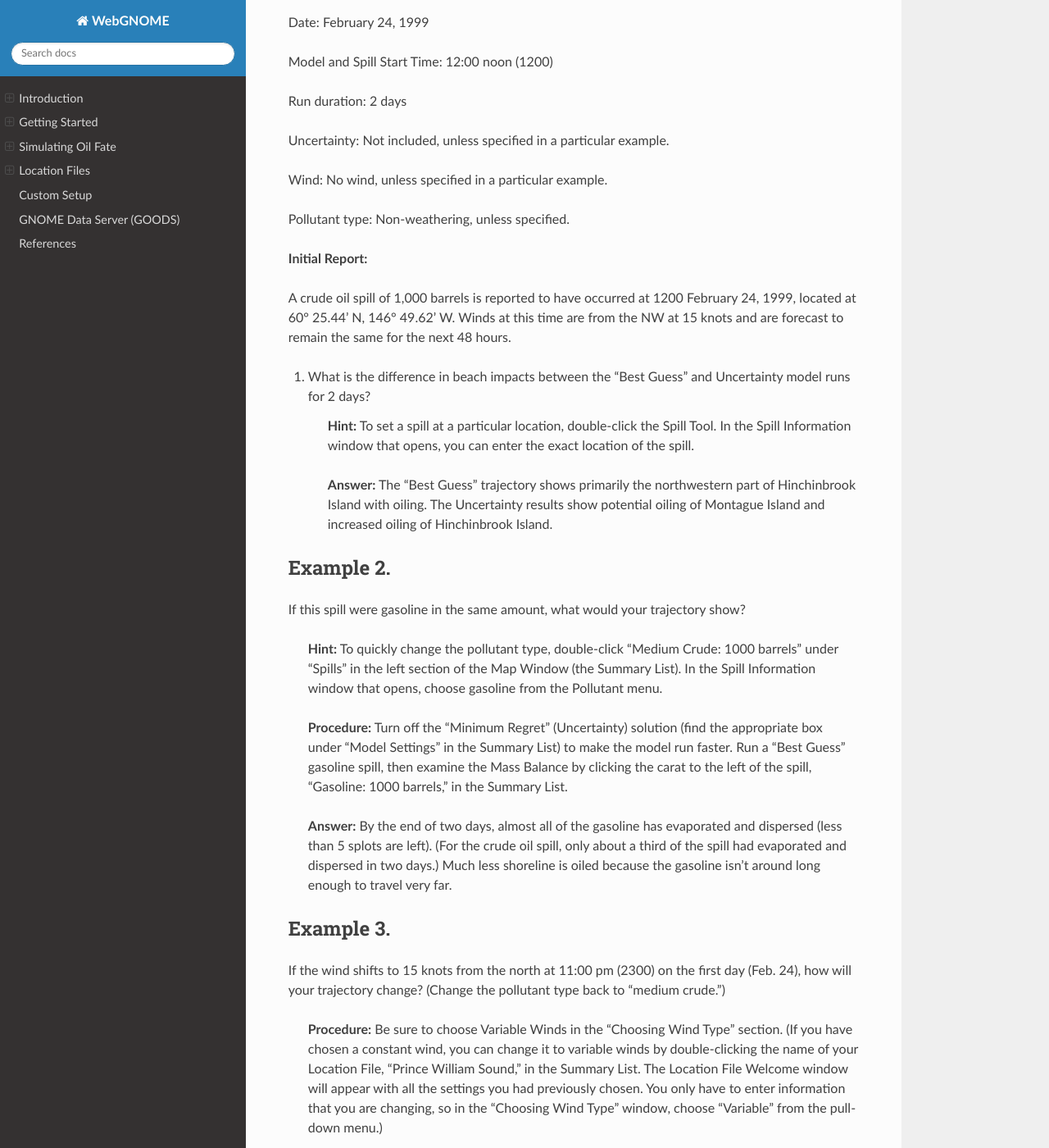
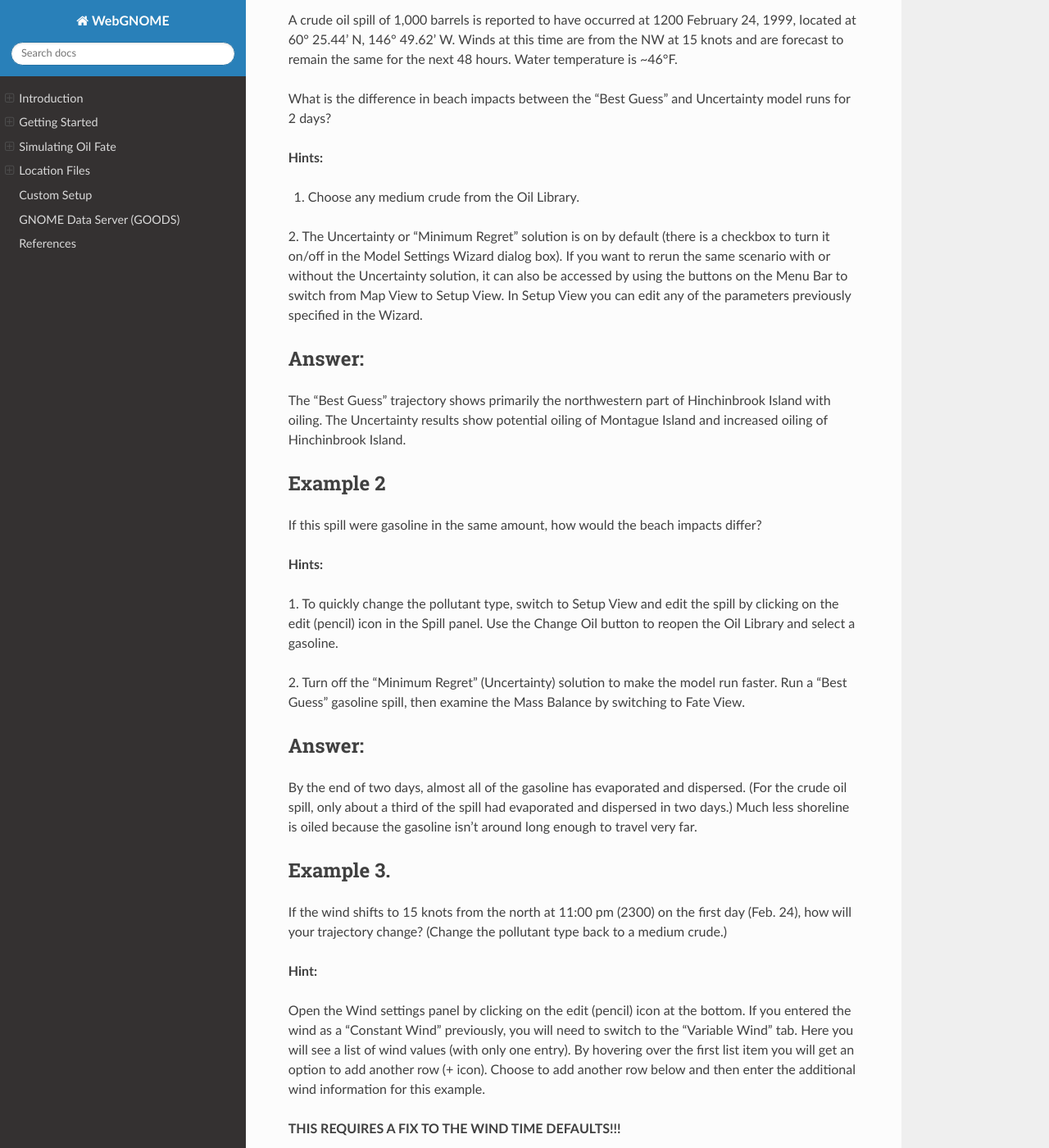
Before and after one commit to NOAA-ORR-ERD/WebGnomeClient, a Sphinx documentation site: the page built from doc/location_files/pws_examples.rst, in a window 1280 px wide and 1400 px high, scrolled down 576 px. Shown: the whole window at 82% size. Built offline with Sphinx 7.4.7 and the Read the Docs theme 2.0.0, drawn with Linux system fonts in a browser that asks for light colours; some of the changed text lies outside the part shown.

Commit message:
Edits to Prince William Sound example problems.

```diff
--- a/doc/location_files.rst
+++ b/doc/location_files.rst
@@ -47,6 +47,7 @@ Available Location Files
 Alaska Region
 -------------
 
+Prince William Sound | :ref:`pws_user_guide` | :ref:`pws_examples`
 
 Atlantic Region
 ---------------
@@ -77,7 +78,7 @@ Alaska
 
 :ref:`nslope_examples`
 
-:ref:`pws_examples`
+
 
 :ref:`glacier_examples`
 
--- a/doc/location_files/pws_examples.rst
+++ b/doc/location_files/pws_examples.rst
@@ -12,107 +12,110 @@ Prince William Sound, Alaska. Explore how wind can move an oil spill in
 a direction different from the currents, and how model and observation
 limitations can be overcome by considering both the "Best Guess" and the
 "Minimum Regret" (Uncertainty) solutions. This knowledge will help you
-in designing your own GNOME model runs.
+in designing your own WebGNOME model runs.
 
-Note that the Location File for Prince William Sound includes an area
-larger than most of the Location Files, so the model may run rather
-slowly. If you don't want to wait for the model to run, you can review
-the results when it is finished by slowly dragging the carat under the
-Run Bar to see the hourly trajectory pictures, or you can create a movie
-of the results to view as needed.
+Two sets of example problems are provided. Begin by loadidng
+the Prince William Sound Location File.
 
-Two sets of example problems are provided. Use GNOME's Standard Mode and
-the Prince William Sound Location File to complete them.
+Example Set I
+=============
 
-**Example Set I**
+Example 1
+---------
 
-**The following conditions hold for these examples:**
-
-Date: February 24, 1999
-
-Model and Spill Start Time: 12:00 noon (1200)
-
-Run duration: 2 days
-
-Uncertainty: Not included, unless specified in a particular example.
-
-Wind: No wind, unless specified in a particular example.
-
-Pollutant type: Non-weathering, unless specified.
+Use the spill report below to fill in information in the Location File Wizard.
 
 **Initial Report:**
 
 A crude oil spill of 1,000 barrels is reported to have occurred at 1200
 February 24, 1999, located at 60° 25.44' N, 146° 49.62' W. Winds at this
 time are from the NW at 15 knots and are forecast to remain the same for
-the next 48 hours.
+the next 48 hours. Water temperature is ~46°F.
 
-1. What is the difference in beach impacts between the "Best Guess" and
-   Uncertainty model runs for 2 days?
+What is the difference in beach impacts between the "Best Guess" and
+Uncertainty model runs for 2 days?
 
-    **Hint:** To set a spill at a particular location, double-click the
-    Spill Tool. In the Spill Information window that opens, you can
-    enter the exact location of the spill.
+**Hints:**
 
-    **Answer:** The "Best Guess" trajectory shows primarily the
-    northwestern part of Hinchinbrook Island with oiling. The
-    Uncertainty results show potential oiling of Montague Island and
-    increased oiling of Hinchinbrook Island.
+1. Choose any medium crude from the Oil Library.
 
-Example 2.
-----------
+2. The Uncertainty or "Minimum Regret" solution is on by default (there is a checkbox
+to turn it on/off in the Model Settings Wizard dialog box). If you want to rerun the
+same scenario with or without the Uncertainty solution, it can also be accessed by
+using the buttons on the Menu Bar to switch from Map View to Setup View. In Setup View
+you can edit any of the parameters previously specified in the Wizard.
 
-If this spill were gasoline in the same amount, what would your
-trajectory show?
 
-    **Hint:** To quickly change the pollutant type, double-click "Medium
-    Crude: 1000 barrels" under "Spills" in the left section of the Map
-    Window (the Summary List). In the Spill Information window that
-    opens, choose gasoline from the Pollutant menu.
+Answer:
+-------
 
-    **Procedure:** Turn off the "Minimum Regret" (Uncertainty) solution
-    (find the appropriate box under "Model Settings" in the Summary
-    List) to make the model run faster. Run a "Best Guess" gasoline
-    spill, then examine the Mass Balance by clicking the carat to the
-    left of the spill, "Gasoline: 1000 barrels," in the Summary List.
+The "Best Guess" trajectory shows primarily the
+northwestern part of Hinchinbrook Island with oiling. The
+Uncertainty results show potential oiling of Montague Island and
+increased oiling of Hinchinbrook Island.
 
-    **Answer:** By the end of two days, almost all of the gasoline has
-    evaporated and dispersed (less than 5 splots are left). (For the
-    crude oil spill, only about a third of the spill had evaporated and
-    dispersed in two days.) Much less shoreline is oiled because the
-    gasoline isn’t around long enough to travel very far.
+Example 2
+---------
+
+If this spill were gasoline in the same amount, how would the beach impacts differ?
+
+**Hints:**
+
+1. To quickly change the pollutant type, switch to Setup View and edit the
+spill by clicking on the edit (pencil) icon in the Spill panel. Use the
+Change Oil button to reopen the Oil Library and select a gasoline.
+
+2. Turn off the "Minimum Regret" (Uncertainty) solution
+to make the model run faster. Run a "Best Guess" gasoline
+spill, then examine the Mass Balance by switching to Fate View.
+
+Answer:
+-------
+
+By the end of two days, almost all of the gasoline has
+evaporated and dispersed. (For the crude oil spill, only about a
+third of the spill had evaporated and dispersed in two days.)
+Much less shoreline is oiled because the
+gasoline isn’t around long enough to travel very far.
 
 Example 3.
 ----------
 
 If the wind shifts to 15 knots from the north at 11:00 pm (2300)
 on the first day (Feb. 24), how will your trajectory change? (Change the
-pollutant type back to "medium crude.")
+pollutant type back to a medium crude.)
 
-    **Procedure:** Be sure to choose Variable Winds in the "Choosing
-    Wind Type" section. (If you have chosen a constant wind, you can
-    change it to variable winds by double-clicking the name of your
-    Location File, "Prince William Sound," in the Summary List. The
-    Location File Welcome window will appear with all the settings you
-    had previously chosen. You only have to enter information that you
-    are changing, so in the "Choosing Wind Type" window, choose
-    "Variable" from the pull-down menu.)
+**Hint:**
 
-    **Answer:** Now the beach impacts of the "Best Guess" trajectory
-    affect both Hinchinbrook and Montague Islands. In problem 1, the
-    “Best Guess” trajectory impacted only Hinchinbrook Island, while the
-    Uncertainty trajectory showed that Montague Island could possibly be
-    affected as well. In this problem, you can see how a small shift in
-    the wind has a dramatic effect on the spill’s trajectory.
+Open the Wind settings panel by clicking on the edit (pencil) icon at the bottom.
+If you entered the wind as a "Constant Wind" previously, you will need to switch to
+the "Variable Wind" tab. Here you will see a list of wind values (with only one
+entry). By hovering over the first list item you will get an option to add another row
+(+ icon). Choose to add another row below and then enter the additional wind
+information for this example.
 
-Example Set II**
+**THIS REQUIRES A FIX TO THE WIND TIME DEFAULTS!!!**
+
+Answer:
+-------
+
+Now the beach impacts of the "Best Guess" trajectory
+affect both Hinchinbrook and Montague Islands. In problem 1, the
+“Best Guess” trajectory impacted only Hinchinbrook Island, while the
+Uncertainty trajectory showed that Montague Island could possibly be
+affected as well. In this problem, you can see how a small shift in
+the wind has a dramatic effect on the spill’s trajectory.
+
+Example Set II
+==============
 
 This set of examples is designed to show you differences in the
 circulation patterns within Prince William Sound and how they affect oil
 trajectories. You will also explore how wind and different oil types
 affect spill trajectories and see how modeling the uncertainty in wind,
 currents and other model inputs leads to a more complete picture of
-potential oil impacts.
+potential oil impacts. Start by reloading the Prince William Sound
+Location File to activate the Wizard.
 
 **The following conditions hold for this example set:**
 
@@ -126,12 +129,11 @@ Uncertainty: Not included, unless specified in a particular example.
 
 Wind: No wind, unless specified in a particular example.
 
-Pollutant type: Non-weathering, unless specified.
 
 Example 1.
 ----------
 
-Two spills, each 1000 bbl of Fuel Oil #6, have occurred in Prince
+Two spills, each 1000 bbl of Intermediate Fuel Oil (IFO), have occurred in Prince
 William Sound at the following locations:
 
 **Spill #1:** the north-central portion of the sound at 60° 40' N, 147°
@@ -140,12 +142,22 @@ William Sound at the following locations:
 **Spill #2:** between Green Island and Knight Island at 60° 20' N, 147°
 32' W
 
-**How do the trajectories of these spills differ after 24 hours? What is
-the mass balance of each spill?**
+How do the trajectories of these spills differ after 24 hours? What is
+the mass balance of each spill?
 
-    **Hint:** To quickly set the spill location, double-click the Spill
-    Tool. In the Spill Information window that opens, you can enter the
-    exact location of the spill.
+**Hint:**
+
+1. The Location File Wizard will only prompt for the addition of one spill. To
+add the second spill, switch to Setup View and click the Create Spill (+) icon at
+the top right corner of the Spill panel.
+
+2. To see the mass balance for individual spills you will need to run the spills
+individually. You can set them both up and then make them active/inactive by using
+the Advanced Settings options. First, select the Edit Spill (pencil) icon for one
+of the spills listed at the bottom of the Spill Panel. The Advanced Settings are
+found at the bottom of the dialog box. Find the parameter "on" which an be toggled
+true or false to make the spill active or inactive.
+
 
 +----------------------------+----------------+----------------+
 | **                         | **Spill #1**   | **Spill #2**   |
@@ -184,13 +203,13 @@ Example 2.
 Rerun the above spills with the following change: Add a 15-knot
 wind from the east.
 
-**How does the wind affect the trajectories? Note the changes in the
-mass balances.**
+How does the wind affect the trajectories? Note the changes in the
+mass balances.
 
-    **Hint:** To add the wind condition to your model, double-click
-    "Wind" in the left section of the Map Window (the Summary List).
-    Enter the speed and direction of the wind in the Constant Wind
-    window that opens.
+**Hint:**
+
+To add the wind condition to your model, in Setup View, click the
+Edit Wind icon (pencil) at the bottom of the Wind panel.
 
 +----------------------------+----------------+----------------+
 | **                         | **Spill #1**   | **Spill #2**   |
@@ -226,17 +250,22 @@ Example 3.
 Rerun the same spills with the following addition: Turn on the
 Minimum Regret (Uncertainty) solution (red splots).
 
-**How does this information change your forecast for potential beach
-impact areas?**
+How does this information change your forecast for potential beach
+impact areas?
 
-    **Hint:** To quickly turn on the Minimum Regret solution, click the
-    box labeled "Include the Minimum Regret solution" in the Summary
-    List.
+**Hint:**
 
-    **Answer:** Spill #1 could impact more beaches on Naked Island and
-    other islands in the vicinity. Spill #2 shows impacts on more
-    beaches of Knight Island, and now Evans Island and Latouche Island
-    show some oiling and/or significant threat of oiling.
+To quickly turn on the Minimum Regret solution, click the
+box labeled "Include the Minimum Regret (Uncertainty) solution"
+in the Model Settings box in Setup View.
+
+Answer:
+-------
+
+Spill #1 could impact more beaches on Naked Island and
+other islands in the vicinity. Spill #2 shows impacts on more
+beaches of Knight Island, and now Evans Island and Latouche Island
+show some oiling and/or significant threat of oiling.
 
 Example 4.
 ----------
@@ -244,16 +273,12 @@ Example 4.
 Rerun the same spills once more with the following change: Make
 both spills gasoline spills (keep the wind from the east at 15 knots).
 
-**Note the trajectories and the mass balances.**
+Examine the differences in the trajectories and the mass balances.
 
-    **Hint:** To change the pollutant type of a spill, double-click its
-    description under "Spills" in the Summary List. (In this case, your
-    two spills are described as "Fuel Oil #6: 1000 barrels.") In the
-    Spill Information window that opens, choose gasoline from the
-    Pollutant menu.
 
 +----------------------------+----------------+----------------+
 | **                         | **Spill #1**   | **Spill #2**   |
+| Mass Balance**             |                |                |
 | Mass Balance**             |                |                |
 |                            | **(bbl)**      | **(bbl)**      |
 +----------------------------+----------------+----------------+
```
Also changed, not shown: other parts of doc/location_files/pws_examples.rst (+33 -18 lines), doc/location_files/boston_examples.rst (+5 -3 lines).
